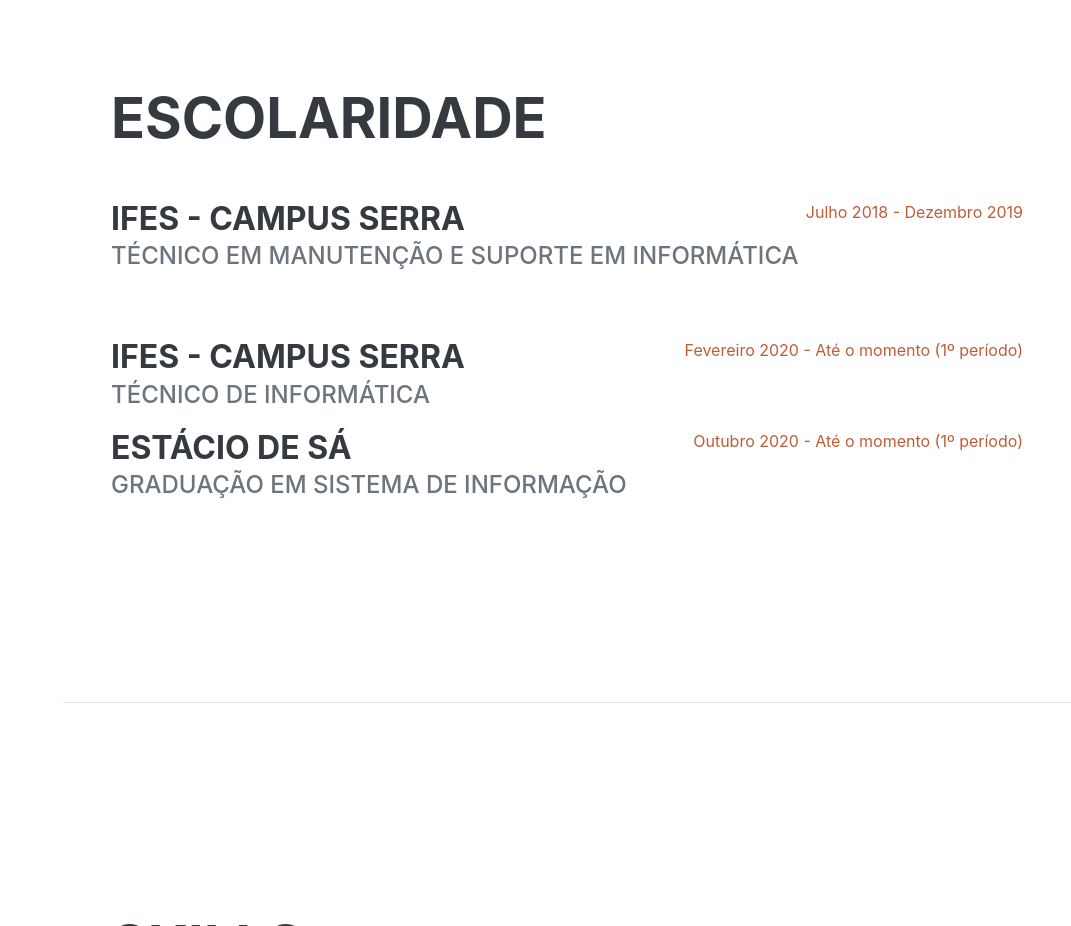
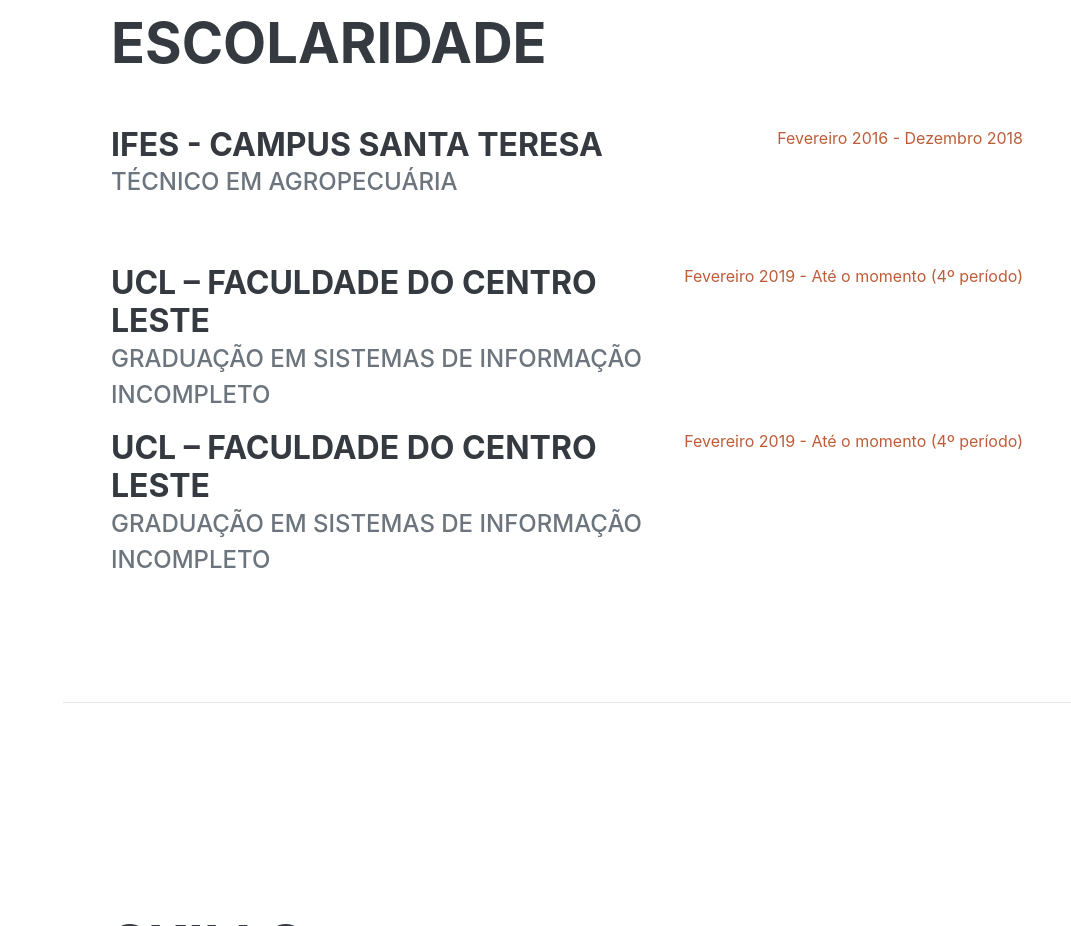
Before and after one commit to GustavoLaubeSchwartz/Curriculo-Gustavo, a website: page index.html in a window 1280 px wide. Shown: the part 1700-2626 px from the top of the page, without its empty margins (209-1280 px from the left). Drawn offline with nearby package versions, Linux system fonts and the light colour scheme; a web font is replaced by a local one.

```diff
--- a/index.html
+++ b/index.html
@@ -82,27 +82,25 @@
                     <h2 class="mb-5">Escolaridade</h2>
                     <div class="d-flex flex-column flex-md-row justify-content-between mb-5">
                         <div class="flex-grow-1">
-                            <h3 class="mb-0">IFES - Campus Serra</h3>
-                            <div class="subheading mb-3">Técnico em Manutenção e Suporte em informática</div>
+                            <h3 class="mb-0">IFES - Campus Santa Teresa</h3>
+                            <div class="subheading mb-3">Técnico em Agropecuária</div>
                         </div>
-                        <div class="flex-shrink-0"><span class="text-primary">Julho 2018 - Dezembro 2019</span></div>
+                        <div class="flex-shrink-0"><span class="text-primary">Fevereiro 2016 - Dezembro 2018</span></div>
                     </div>
                     <div class="d-flex flex-column flex-md-row justify-content-between">
                         <div class="flex-grow-1">
-                            <h3 class="mb-0">IFES - Campus Serra</h3>
-                            <div class="subheading mb-3">Técnico de informática</div>
+                            <h3 class="mb-0">UCL – Faculdade do Centro Leste</h3>
+                            <div class="subheading mb-3">Graduação em Sistemas de Informação incompleto</div>
                         </div>
-                        <div class="flex-shrink-0"><span class="text-primary">Fevereiro 2020 - Até o momento (1º período)</span></div>
+                        <div class="flex-shrink-0"><span class="text-primary">Fevereiro 2019 - Até o momento (4º período)</span></div>
                     </div>
                     <div class="d-flex flex-column flex-md-row justify-content-between">
                         <div class="flex-grow-1">
-                            <h3 class="mb-0"> Estácio de Sá </h3>
-                            <div class="subheading mb-3">Graduação em sistema de informação</div>
+                            <h3 class="mb-0">UCL – Faculdade do Centro Leste</h3>
+                            <div class="subheading mb-3">Graduação em Sistemas de Informação incompleto</div>
                         </div>
-                        <div class="flex-shrink-0"><span class="text-primary">Outubro 2020 - Até o momento (1º período)</span></div>
-                    <div class="d-flex flex-column flex-md-row justify-content-between">
+                        <div class="flex-shrink-0"><span class="text-primary">Fevereiro 2019 - Até o momento (4º período)</span></div>
                     </div>
-                </div>
                 </div>
             </section>
             <hr class="m-0" />
```
